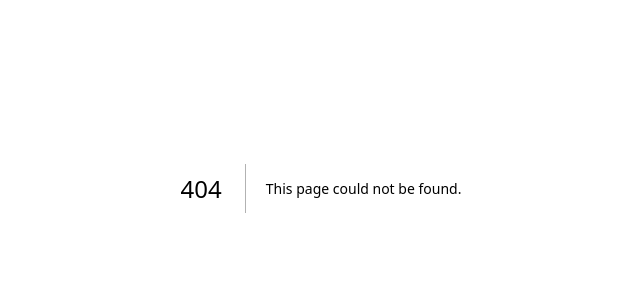
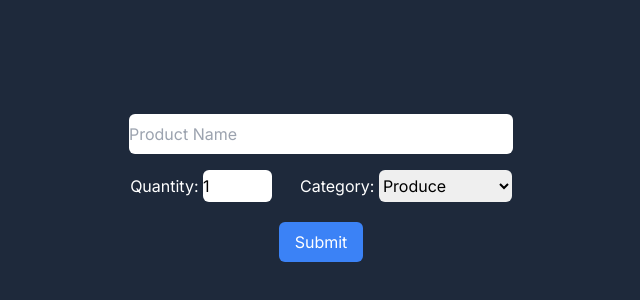
Before and after one commit to adevlaming/cprg306-assignments, a Next.js app: page /week-4 in a window 1280 px wide. Before the commit this address had no page. Shown: the part 212-512 px from the top of the page, without its empty margins (319-959 px from the left). Built offline with nearby package versions, Linux system fonts and the light colour scheme.

Commit message:
added week-4

```diff
--- a/app/page.js
+++ b/app/page.js
@@ -7,6 +7,7 @@ export default function Home() {
       <h1>CPRG 306: Web Development 2 - Assignments</h1>
       <Link href="./week-2/">Week 2</Link>
       <Link href="./week-3/">Week 3</Link>
+      <Link href="./week-4/">Week 4</Link>
     </main>
   );
 }
--- /dev/null
+++ b/app/week-4/new-item.js
@@ -0,0 +1,68 @@
+"use client"
+
+import { useState } from "react";
+
+export default function NewItem () {
+    const [name, setName] = useState("");
+    const [quantity, setQuantity] = useState(1);
+    const [category, setCategory] = useState("Produce");
+
+    const handleSubmit = (event) => {
+        console.dir(event);
+        event.preventDefault();
+
+        let item = {
+            Name: name,
+            Quantity: quantity,
+            Category: category,
+        }
+
+        alert(`Name: ${item.Name}
+        \nQuantity: ${item.Quantity}
+        \nCategory: ${item.Category}`);
+
+        setName("");
+        setQuantity(1);
+        setCategory("Produce");
+
+}
+
+const handleName = (event) => setName(event.target.value);
+const handleQuantity = (event) => setQuantity(event.target.value);
+const handleCategory = (event) => setCategory(event.target.value);
+
+
+return(
+    <form onSubmit={handleSubmit} className="flex items-center justify-center flex-col min-h-screen bg-slate-800">
+        <div className="mb-4 w-96">
+            <input required type="text" placeholder="Product Name" onChange={handleName} value={name} className = "w-96 rounded-md h-10"/>
+        </div>
+        <div className="flex mb-4 space-x-7">
+        <div className="block mb-1">
+            <label className="text-white">Quantity: </label>
+            <input required type="number" min="1" max="99" onChange={handleQuantity} value={quantity} className="h-8 rounded-md" />
+        </div>
+        <div className="block mb-1">
+            <label className="text-white">Category: </label>
+            <select onChange={handleCategory} className="h-8 rounded-md">
+                <option value="produce">Produce</option>
+                <option value="dairy">Dairy</option>
+                <option value="bakery">Bakery</option>
+                <option value="meat">Meat</option>
+                <option value="frozenfoods">Frozen Foods</option>
+                <option value="cannedgoods">Canned Goods</option>
+                <option value="drygoods">Dry Goods</option>
+                <option value="beverages">Beverages</option>
+                <option value="snacks">Snacks</option>
+                <option value="household">Household</option>
+                <option value="other">Other</option>
+            </select>
+        </div>
+        </div>
+        <div className="bg-blue-500 text-white px-4 py-2 rounded-md hover:bg-blue-600">
+            <button>Submit</button>
+        </div>
+    </form>
+)
+
+}
--- /dev/null
+++ b/app/week-4/page.js
@@ -0,0 +1,9 @@
+import NewItem from "./new-item";
+
+export default function NewItemPage(){
+    return(
+        <main style={{ height: "100vh" }}>
+            <NewItem />
+        </main>
+    );
+}
```
